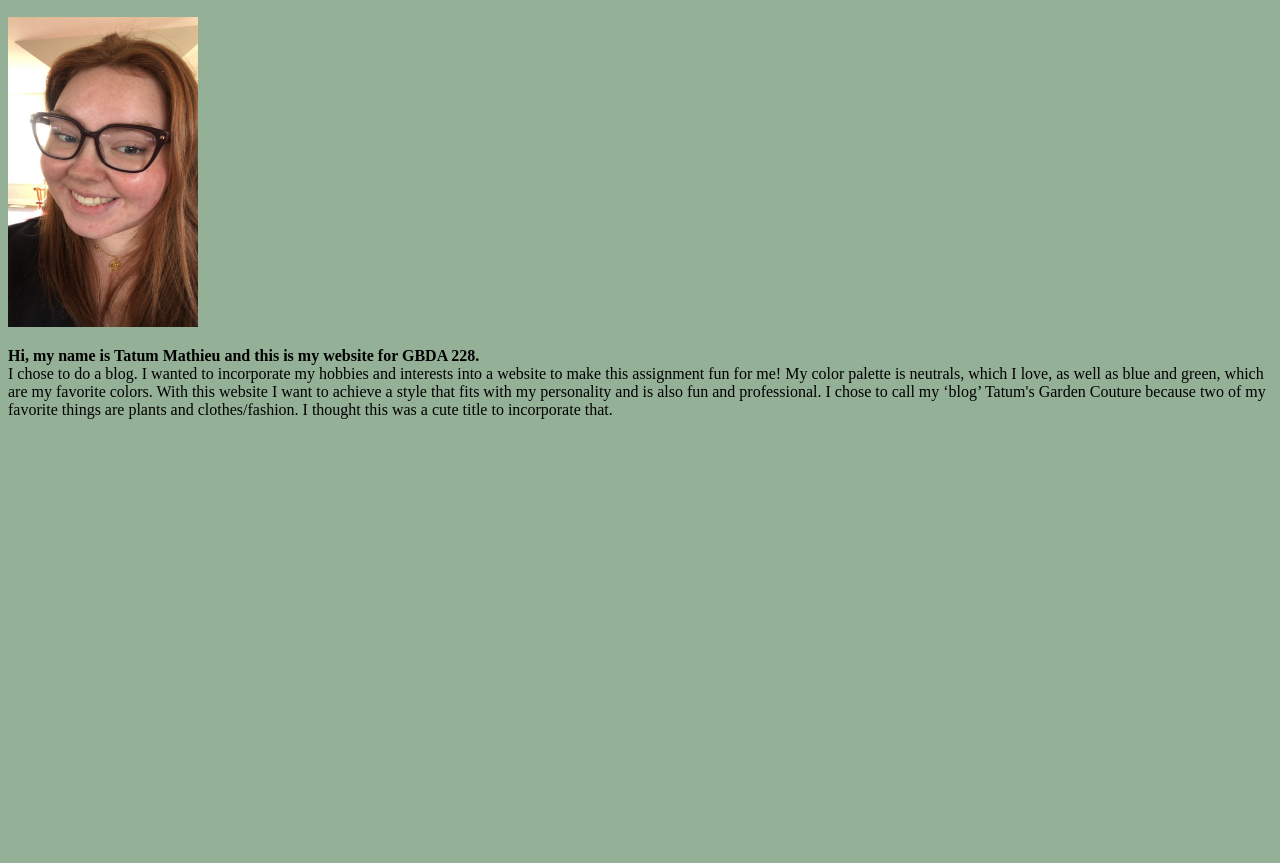
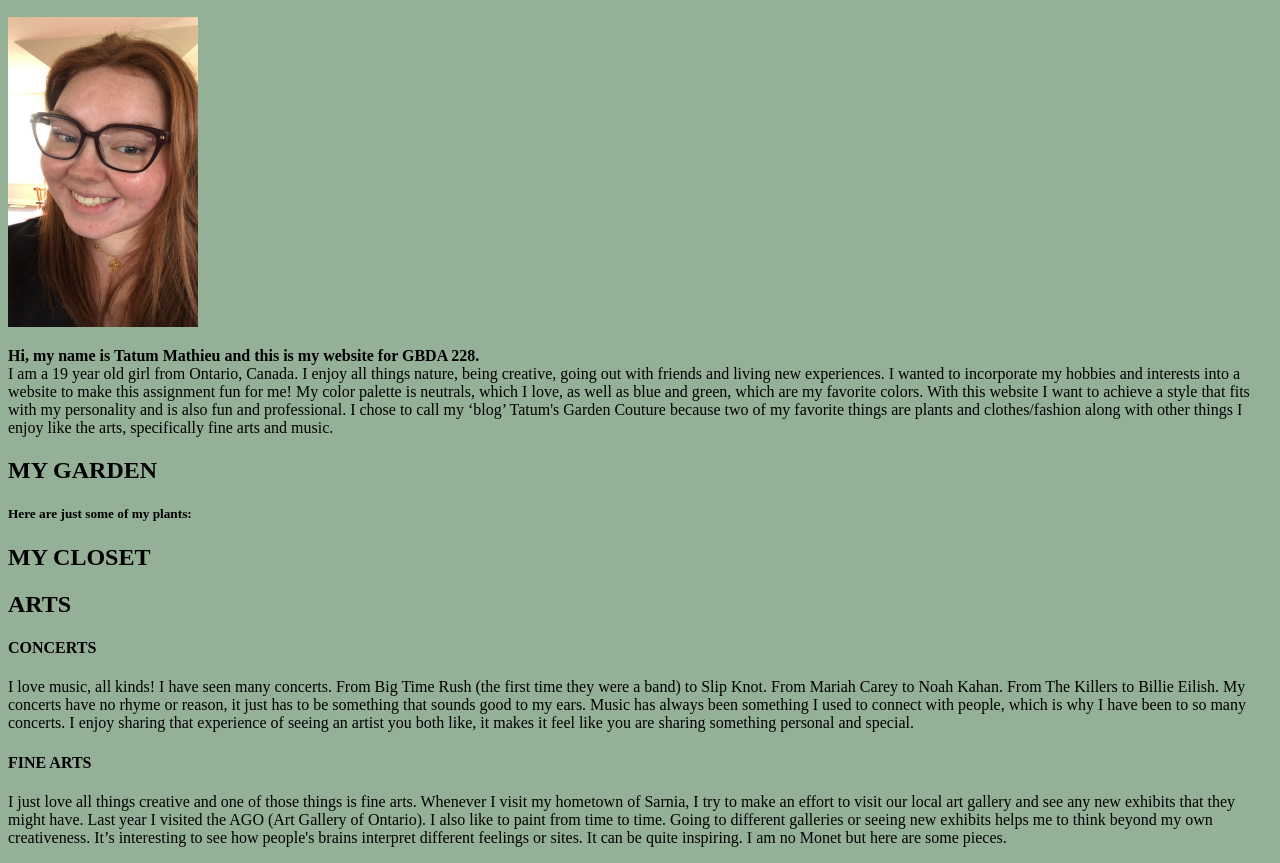
Before and after one commit to tlmathie/GBDA228-Final, a plain HTML site: page index.html in a window 1280 px wide. Shown: the part 110-973 px from the top of the page. Before the commit the page ends 800 px from the top, so only its background shows below. Drawn offline with Linux system fonts and the light colour scheme.

Commit message:
MORE WORDS

```diff
--- a/index.html
+++ b/index.html
@@ -5,10 +5,28 @@
 
 <h1>TATUMS GARDEN COUTURE</h1>
 <h2>by Tatum</h2>
+
       <img src="IMG_2152.JPG" alt="Italian Trulli" width="190" height="310">
 
-      <p><strong>Hi, my name is Tatum Mathieu and this is my website for GBDA 228.</strong> <br>
-        I chose to do a blog. I wanted to incorporate my hobbies and interests into a website to make this assignment fun for me! My color palette is neutrals, which I love, as well as blue and green, which are my favorite colors. With this website I want to achieve a style that fits with my personality and is also fun and professional. I chose to call my ‘blog’ Tatum's Garden Couture because two of my favorite things are plants and clothes/fashion. I thought this was a cute title to incorporate that.</p>
+      <p> <strong>Hi, my name is Tatum Mathieu and this is my  website for GBDA 228.</strong> <br> I am a 19 year old girl from Ontario, Canada. I enjoy all things nature, being creative, going out with friends and living new experiences. I wanted to incorporate my hobbies and interests into a website to make this assignment fun for me! My color palette is neutrals, which I love, as well as blue and green, which are my favorite colors. With this website I want to achieve a style that fits with my personality and is also fun and professional. I chose to call my ‘blog’ Tatum's Garden Couture because two of my favorite things are plants and clothes/fashion along with other things I enjoy like the arts, specifically fine arts and music.
+
+      </p>
+
+      <h2>MY GARDEN</h2>
+
+      <h5>Here are just some of my plants:</h5>
+
+      <h2>MY CLOSET</h2>
+
+      <h2>ARTS</h2>
+
+      <h4>CONCERTS</h4>
+
+      <p>I love music, all kinds! I have seen many concerts. From Big Time Rush (the first time they were a band) to Slip Knot. From Mariah Carey to Noah Kahan. From The Killers to Billie Eilish. My concerts have no rhyme or reason, it just has to be something that sounds good to my ears. Music has always been something I used to connect with people, which is why I have been to so many concerts. I enjoy sharing that experience of seeing an artist you both like, it makes it feel like you are sharing something personal and special.</p>
+
+      <h4>FINE ARTS</h4>
+
+      <p>I just love all things creative and one of those things is fine arts. Whenever I visit my hometown of Sarnia, I try to make an effort to visit our local art gallery and see any new exhibits that they might have. Last year I visited the AGO (Art Gallery of Ontario). I also like to paint from time to time. Going to different galleries or seeing new exhibits helps me to think beyond my own creativeness. It’s interesting to see how people's brains interpret different feelings or sites. It can be quite inspiring.  I am no Monet but here are some pieces. </p>
 
     </body>
   </html>
```
